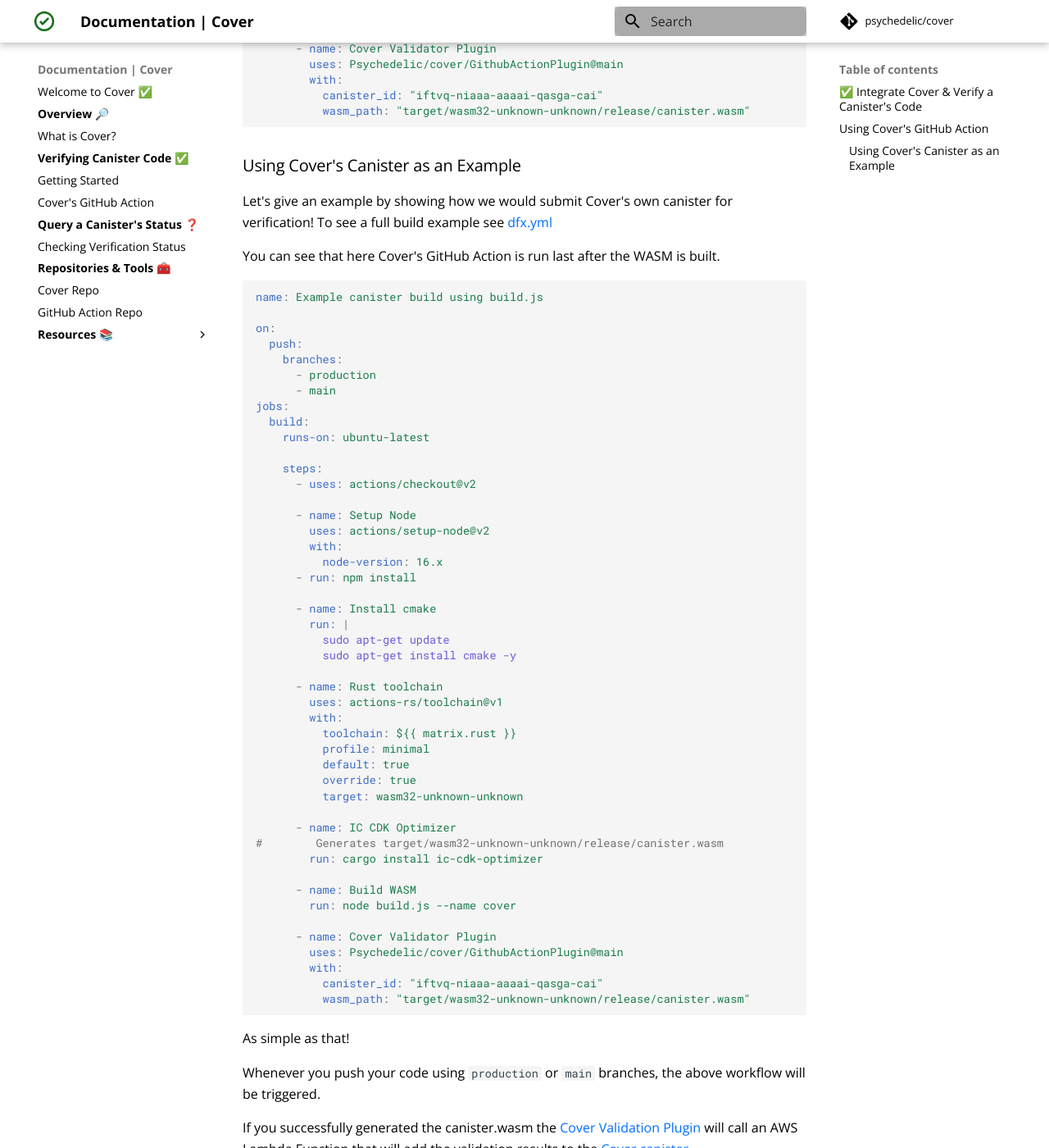
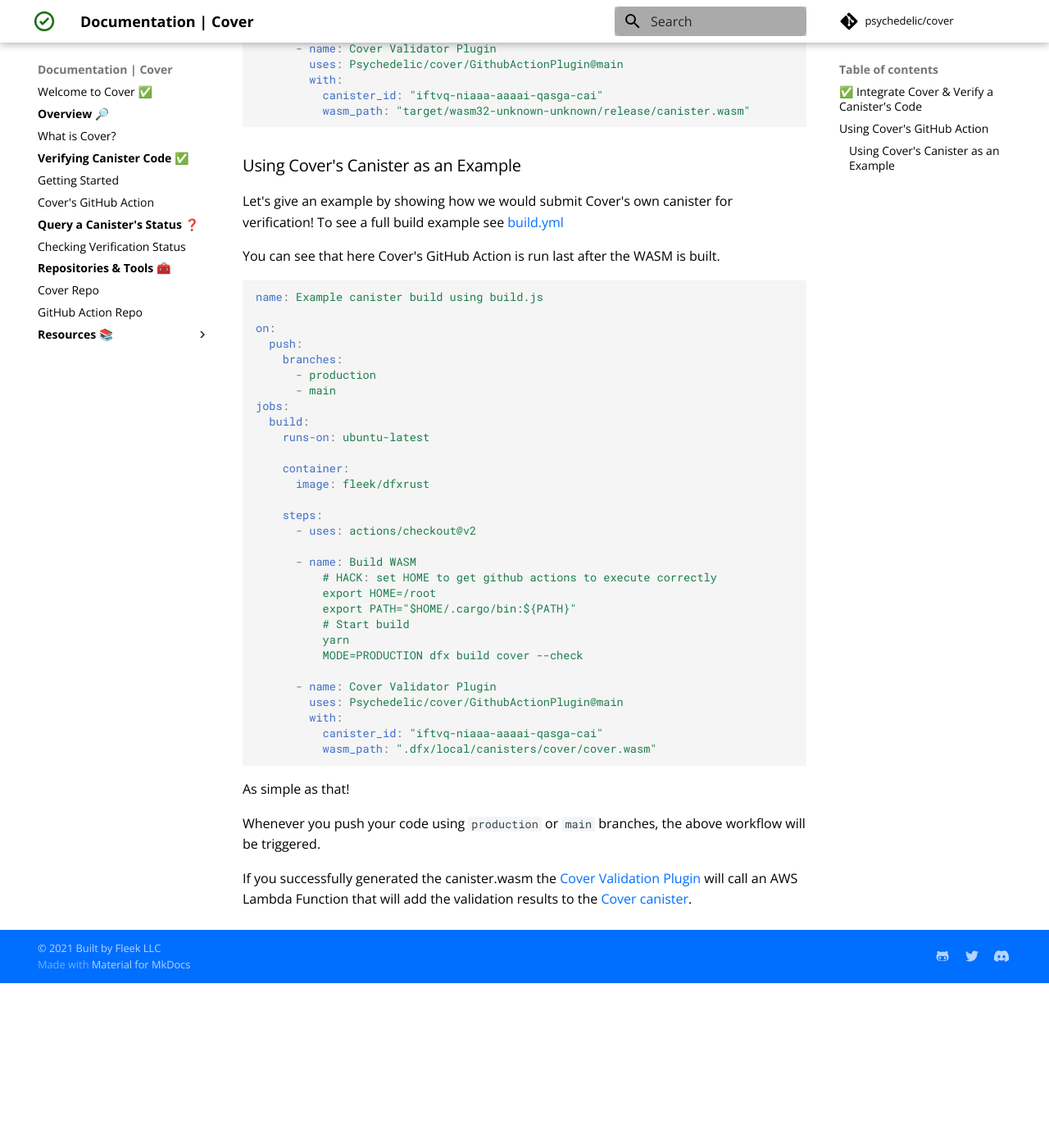
Before and after one commit to Psychedelic/cover-docs, an MkDocs documentation site: the page built from docs/integrate-cover/getting-started.md, in a window 1280 px wide and 1400 px high, scrolled down 952 px. Shown: the whole window at 82% size. Built offline with MkDocs 1.6.1 and Material for MkDocs 9.7.7, drawn with Linux system fonts in a browser that asks for light colours; comment, search, counter and statistics services are not loaded; after the commit the page ends 2151 px from its top, so only the background shows below that.

Commit message:
Update getting-started.md

````diff
--- a/docs/integrate-cover/getting-started.md
+++ b/docs/integrate-cover/getting-started.md
@@ -36,7 +36,7 @@
 
 ### Using Cover's Canister as an Example
 
-Let's give an example by showing how we would submit Cover's own canister for verification! To see a full build example see [dfx.yml](.github/workflows/dfx.yml)
+Let's give an example by showing how we would submit Cover's own canister for verification! To see a full build example see [build.yml](.github/workflows/build.yml)
 
 You can see that here Cover's GitHub Action is run last after the WASM is built.
 
@@ -53,41 +53,25 @@
   build:
     runs-on: ubuntu-latest
 
+    container:
+      image: fleek/dfxrust
+
     steps:
       - uses: actions/checkout@v2
 
-      - name: Setup Node
-        uses: actions/setup-node@v2
-        with:
-          node-version: 16.x
-      - run: npm install
-
-      - name: Install cmake
-        run: |
-          sudo apt-get update
-          sudo apt-get install cmake -y
-
-      - name: Rust toolchain
-        uses: actions-rs/toolchain@v1
-        with:
-          toolchain: ${{ matrix.rust }}
-          profile: minimal
-          default: true
-          override: true
-          target: wasm32-unknown-unknown
-
-      - name: IC CDK Optimizer
-#        Generates target/wasm32-unknown-unknown/release/canister.wasm
-        run: cargo install ic-cdk-optimizer
-
       - name: Build WASM
-        run: node build.js --name cover
+          # HACK: set HOME to get github actions to execute correctly
+          export HOME=/root
+          export PATH="$HOME/.cargo/bin:${PATH}"
+          # Start build
+          yarn
+          MODE=PRODUCTION dfx build cover --check
 
       - name: Cover Validator Plugin
         uses: Psychedelic/cover/GithubActionPlugin@main
         with:
           canister_id: "iftvq-niaaa-aaaai-qasga-cai"
-          wasm_path: "target/wasm32-unknown-unknown/release/canister.wasm"
+          wasm_path: ".dfx/local/canisters/cover/cover.wasm"
 ```
 
 As simple as that!
````
